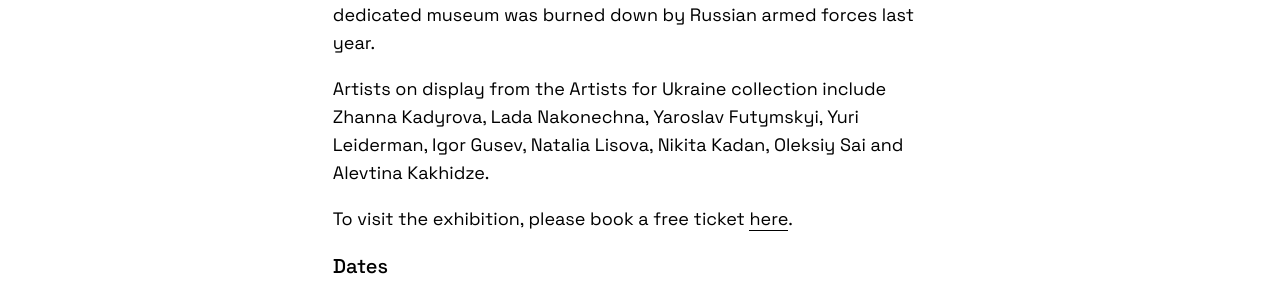
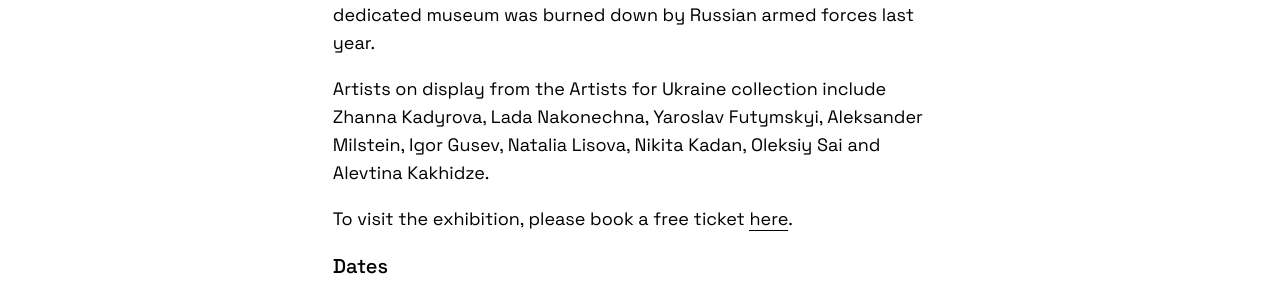
Before and after one commit to Zanemax/artists-for-ukraine, a Jekyll site: the page built from _posts/news/2023-04-05-spirit-of-ukraine.md, in a window 1280 px wide. Shown: the part 1056-1356 px from the top of the page. Built offline with Jekyll 4.4.1, drawn with Linux system fonts in a browser that asks for light colours.

Commit message:
Update 2023-04-05-spirit-of-ukraine.md

```diff
--- a/_posts/news/2023-04-05-spirit-of-ukraine.md
+++ b/_posts/news/2023-04-05-spirit-of-ukraine.md
@@ -10,7 +10,7 @@ image-text: Lada Nakonechna (2019)
 
 Artists for Ukraine is pleased to present the display a selection of works from our collection at Cromwell Place London as part of the exhibition <a href="https://www.cromwellplace.com/whats-on/art-in-conflict">_Spirit of Ukraine_</a> curated by Nataliya Lysenko. The collection will be shown alongside an auction of works by Ukrainian artists including Maria Prymachenko, the renowned artist whose dedicated museum was burned down by Russian armed forces last year.
 
-Artists on display from the Artists for Ukraine collection include Zhanna Kadyrova, Lada Nakonechna, Yaroslav Futymskyi, Yuri Leiderman, Igor Gusev, Natalia Lisova, Nikita Kadan, Oleksiy Sai and Alevtina Kakhidze.
+Artists on display from the Artists for Ukraine collection include Zhanna Kadyrova, Lada Nakonechna, Yaroslav Futymskyi, Aleksander Milstein, Igor Gusev, Natalia Lisova, Nikita Kadan, Oleksiy Sai and Alevtina Kakhidze.
 
 To visit the exhibition, please book a free ticket <a href="https://www.tickettailor.com/events/cromwellplace/876454">here</a>.
 
```
